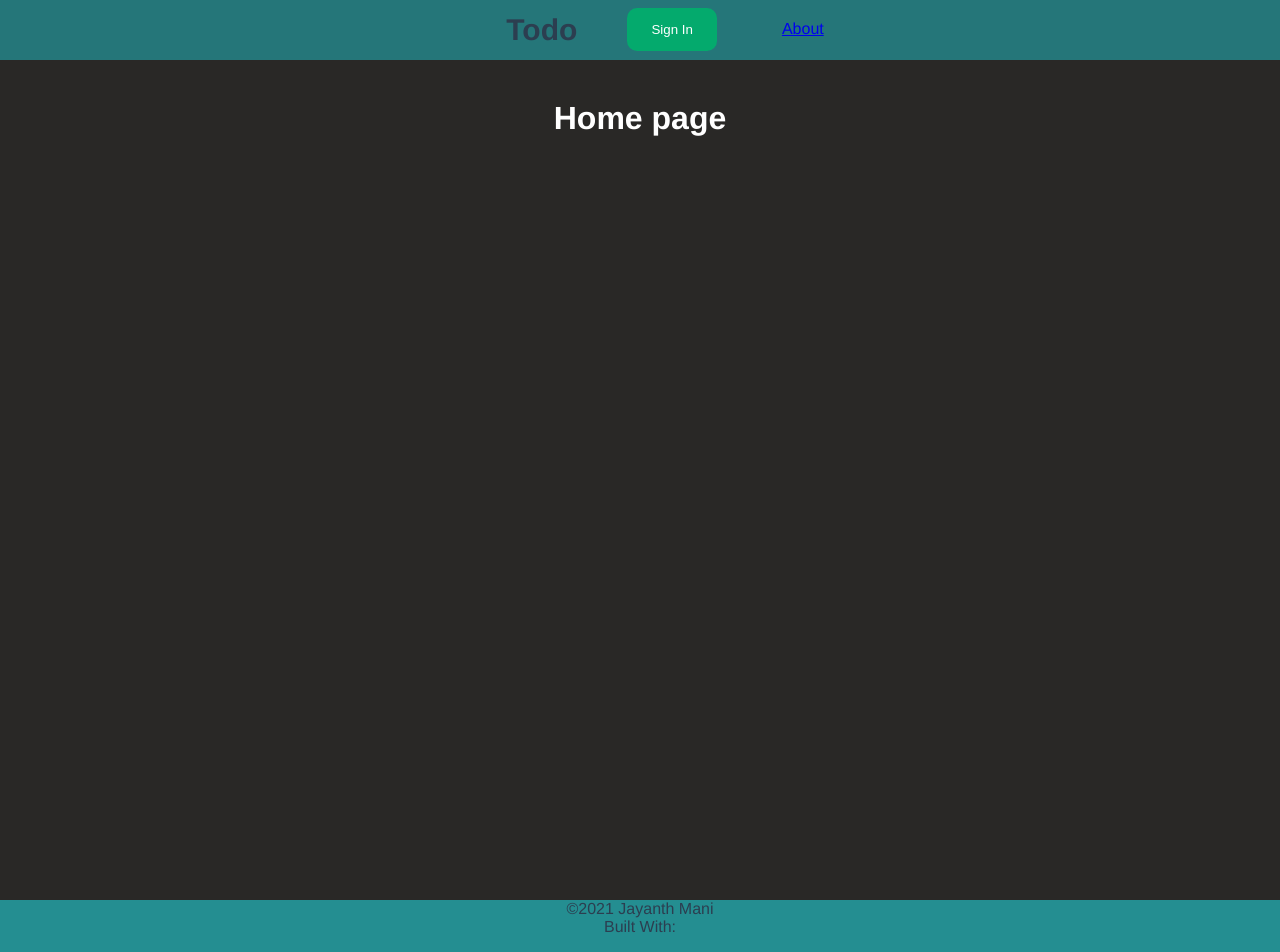
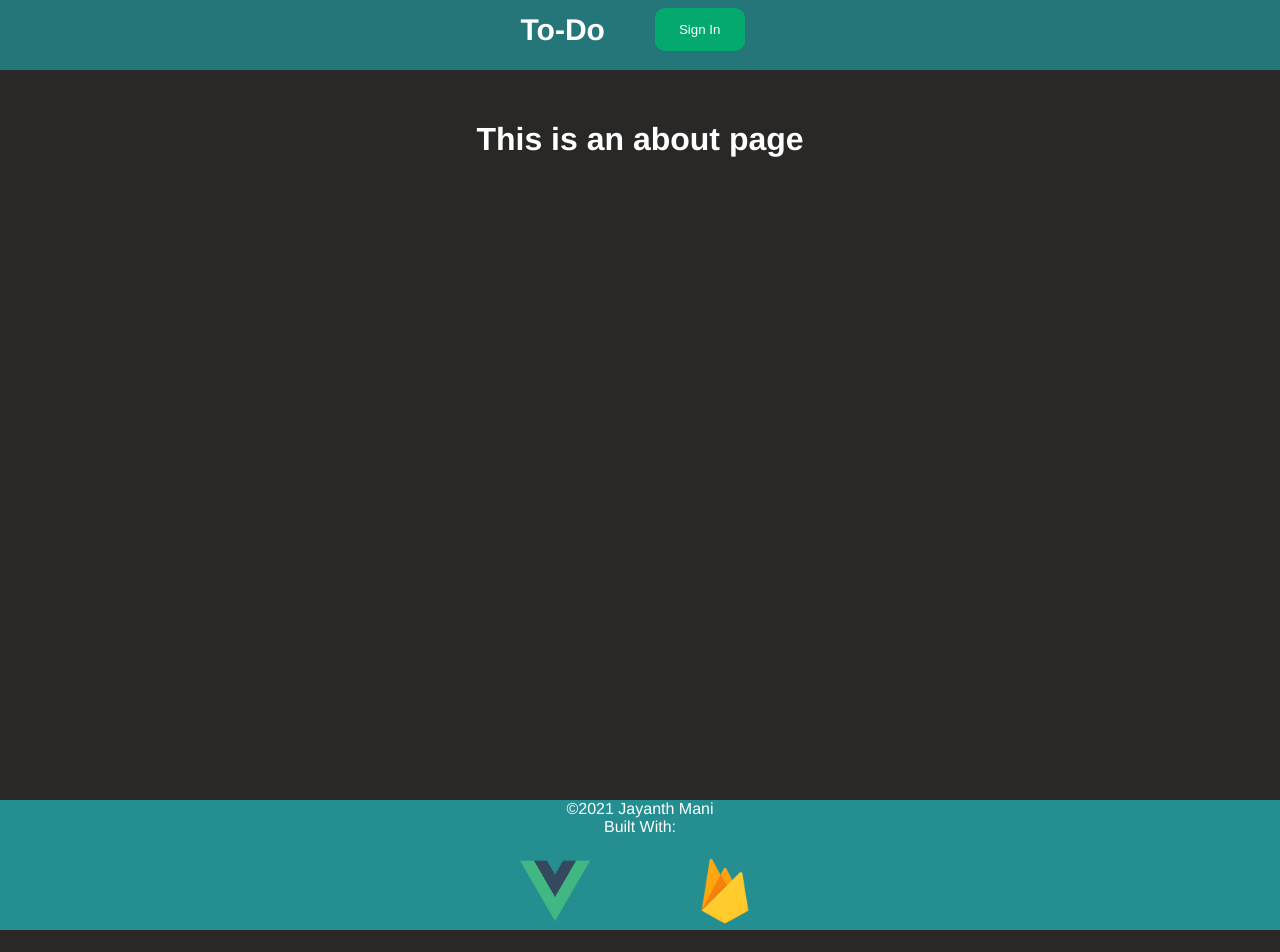
Before and after one commit to Jayanth-Mani/to-do-app, a Vue app: page /about in a window 1280 px wide. Shown: the top 952 px of the page. Built offline with nearby package versions, Linux system fonts and the light colour scheme; no server answers.

Commit message:
Router guards, small css changes

```diff
--- a/src/App.vue
+++ b/src/App.vue
@@ -1,10 +1,11 @@
 <template>
-
-    <Nav/>
-
-  <router-view/>
-
-  <Footer/>
+  <div class="main-container">
+  <Nav class="nav"/>
+  <body>
+  <router-view class="content"/>
+  </body>
+  <Footer class="footer"/>
+  </div>
 </template>
 
 
@@ -23,6 +24,11 @@ export default {
 </script>
 
 <style>
+body {
+display: flex;
+  flex-direction: column;
+  min-height: 100vh;
+}
 #app {
   font-family: Avenir, Helvetica, Arial, sans-serif;
   -webkit-font-smoothing: antialiased;
@@ -32,16 +38,28 @@ export default {
    height: 100vh;
 }
 
-#nav {
-  padding: 30px;
+
+
+
+
+.footer {
+height: 50px;
+
 }
 
-#nav a {
-  font-weight: bold;
-  color: #2c3e50;
+.main-container {
+ min-height: 100vh; /* will cover the 100% of viewport */
+ overflow: hidden;
+ display: block;
+ position: relative;
+ padding-bottom: 100px; /* height of your footer */
 }
 
-#nav a.router-link-exact-active {
-  color: #42b983;
+.content {
+  flex: 1;
 }
+.nav{
+  position: fixed;
+}
+
 </style>
--- a/src/components/Footer.vue
+++ b/src/components/Footer.vue
@@ -1,4 +1,5 @@
 <template>
+    <div class="footer">
   <footer id=footerText>
       ©2021 Jayanth Mani
       <br>
@@ -6,13 +7,16 @@
 
         <div id="images">
             <a href="https://vuejs.org/">
-                <img id = "vueImage" src="../assets/logo.png" alt="Vue">
+                <img id = "image" src="../assets/logo.png" alt="Vue">
             </a>
             <a href="https://firebase.google.com/">
-                <img id="vueImage" src="../assets/firebase.png" alt="Firebase">
+                <img id="image" src="../assets/firebase.png" alt="Firebase">
             </a>
         </div>
+
+
 </footer>
+</div>
 </template>
 
 <script>
@@ -22,10 +26,13 @@ export default {
 </script>
 
 <style>
+.footer{
+     background-color: #248e91;
+    color: white
+
+}
     #footerText{
-    bottom: 0;
-    width: 100%;
-    height: auto;
+
     background-color: #248e91;
 }
 
@@ -35,7 +42,7 @@ export default {
 
     }
 
-    #vueImage {
+    #image {
         height:70px;
         width: auto;
         margin-left: 50px;
--- a/src/components/Nav.vue
+++ b/src/components/Nav.vue
@@ -1,11 +1,12 @@
 <template>
 <div>
   <header class="navbar">
-    <strong id="title">Todo</strong>
+    <router-link to="/" id="title">To-Do</router-link>
+
     <button class="signIn" @click="googleSignIn" v-if="loggedIn===false">  Sign In </button>
     <button class="signOut" @click="googleSignOut" v-if="loggedIn===true"> Sign Out </button>
     <span id="user">{{ userFullName }}</span>
-    <router-link to="/about">About</router-link>
+    <router-link to="/tasks" v-if="loggedIn"> <button class="task-board">Task Board </button> </router-link>
 
   </header>
   </div>
@@ -54,9 +55,12 @@ export default {
         this.loggedIn = false
         const username = ''
         this.userFullName = username
+        this.$router.push({ path: '/' })
+
     })
 
-}
+},
+
 },
 
 created(){
@@ -84,8 +88,10 @@ created(){
   position: fixed; /* Set the navbar to fixed position */
   top: 0; /* Position the navbar at the top of the page */
   width: 100%;
-  height: 60px;
+  height: 70px;
   text-align: center;
+  margin-bottom:10px;
+
 
 
 }
@@ -94,7 +100,8 @@ created(){
   font-size: 15px;
   display:inline-block;
   margin-right: 40px;
-  margin-top: 20px
+  margin-top: 20px;
+  color: white;
 
 
 }
@@ -104,6 +111,12 @@ text-align: center;
 vertical-align: middle;
 font-size: 30px;
 padding: 50px;
+text-decoration: none;
+color: white;
+text-decoration: inherit;
+  font-weight: bold;
+
+
 
 }
 
@@ -137,4 +150,17 @@ display:inline-block;
 button:hover {
   opacity: 0.7;
 }
+
+.task-board {
+  background-color: #0966e0;
+  color: white;
+  padding: 14px 20px;
+  margin: 8px 0;
+  border: none;
+  cursor: pointer;
+  width: 9%;
+  border-radius: 10px;
+  display:inline-block;
+  margin-right: 25px;
+}
 </style>
--- a/src/components/NewTask.vue
+++ b/src/components/NewTask.vue
@@ -10,11 +10,14 @@
 </template>
 
 <script>
+ import firebase from "firebase/app"
+
 export default {
   components: {  },
     name: "NewTask",
     data(){
         return{
+            uid: '',
             id: '',
             num:'',
             name: '',
@@ -34,6 +37,7 @@ export default {
             }
 
             let newTask = {
+                uid: firebase.auth().currentUser.uid,
                 id : "blank",
                 num: 0,
                 name: this.name,
@@ -41,6 +45,7 @@ export default {
                 createdAt: 'blank'
             }
             this.$emit("create-new-task", newTask)
+            this.uid = ''
             this.id = ''
             this.num=''
             this.name=''
--- a/src/components/Task.vue
+++ b/src/components/Task.vue
@@ -18,6 +18,7 @@
 export default {
   name: "Task",
   props: {
+    uid: String,
     id: String,
     num: Number,
     name: String,
--- a/src/components/Tasks.vue
+++ b/src/components/Tasks.vue
@@ -53,12 +53,12 @@ components: {
 
     },
       createTask(newTask){
-
         let newTaskRef = db.collection("tasks").doc();
         let newId = newTaskRef.id
         newTask.id = newId
         newTask.num = this.tasks.length + 1
         newTaskRef.set({
+        uid: newTask.uid,
         id: newId,
         num: newTask.num,
         name: newTask.name,
@@ -75,8 +75,8 @@ components: {
   },
 
   created(){
-
-      db.collection("tasks").orderBy("createdAt", "asc").get().then((querySnapshot) => {
+    let newUserId =  firebase.auth().currentUser.uid
+      db.collection("tasks").where("uid", "==", newUserId).orderBy("createdAt", "asc").get().then((querySnapshot) => {
     querySnapshot.forEach((doc) => {
         this.tasks.push(doc.data());
 
--- a/src/main.js
+++ b/src/main.js
@@ -1,5 +1,12 @@
 import { createApp } from 'vue'
 import App from './App.vue'
 import router from './router'
+import firebase from "firebase/app";
+import './components/firebaseInit'
 
-createApp(App).use(router).mount('#app')
+let app;
+firebase.auth().onAuthStateChanged(() =>{
+    if(!app){
+        app = createApp(App).use(router).mount('#app')
+    }
+})
--- a/src/router/index.js
+++ b/src/router/index.js
@@ -1,6 +1,8 @@
-import { createRouter, createWebHashHistory } from 'vue-router'
+import { createRouter, createWebHistory } from 'vue-router'
 import Home from '../views/Home.vue'
 import TaskBoard from '../views/TaskBoard.vue'
+import About from "../views/About.vue"
+import firebase from 'firebase/app'
 
 const routes = [
   {
@@ -11,21 +13,39 @@ const routes = [
   {
     path: '/tasks',
     name: 'TaskBoard',
-    component: TaskBoard
+    component: TaskBoard,
+    meta: {
+      requiresAuth: true
+    }
   },
   {
     path: '/about',
     name: 'About',
-    // route level code-splitting
-    // this generates a separate chunk (about.[hash].js) for this route
-    // which is lazy-loaded when the route is visited.
-    component: () => import(/* webpackChunkName: "about" */ '../views/About.vue')
+    component: About
   }
 ]
 
 const router = createRouter({
-  history: createWebHashHistory(),
+  history: createWebHistory(),
   routes
 })
 
+router.beforeEach((to,from,next) =>{
+  if (to.matched.some(record => record.meta.requiresAuth)){
+    // if not logged in
+    if(!firebase.auth().currentUser){
+      // go home
+      next({
+        path: '/',
+        query: {
+          redirect: to.fullPath
+        }
+      })
+    } else{
+      next();
+    }
+  } else{
+    next()
+  }
+})
 export default router
--- a/src/views/About.vue
+++ b/src/views/About.vue
@@ -3,3 +3,14 @@
     <h1>This is an about page</h1>
   </div>
 </template>
+
+
+
+<style>
+
+.about {
+  margin-top: 100px;
+  color: white;
+}
+
+</style>
--- a/src/views/Home.vue
+++ b/src/views/Home.vue
@@ -1,25 +1,28 @@
 <template>
   <div class="home">
     <body class="body">
-    <h1>Home page</h1>
+    <img src="../assets/logo.svg" alt="Task Logo" >
+    <h1>Home Page</h1>
+    <p>Login to manage your tasks!</p>
     </body>
 
   </div>
 </template>
 
 <script>
-//import Nav from "../components/Nav.vue"
 
 export default {
   name: 'Home',
-  components: {
-   // Nav
 
-  }
 }
 </script>
 
+
 <style>
+img {
+  height: 160px;
+  width: auto;
+}
 .home {
  height: 100vh;
  color: white;
```
